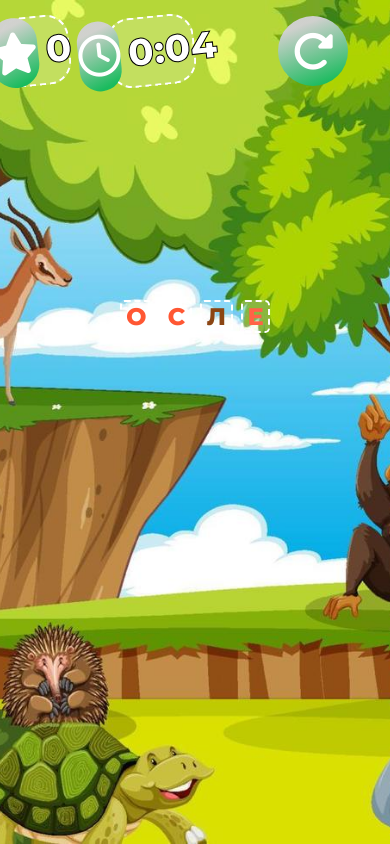
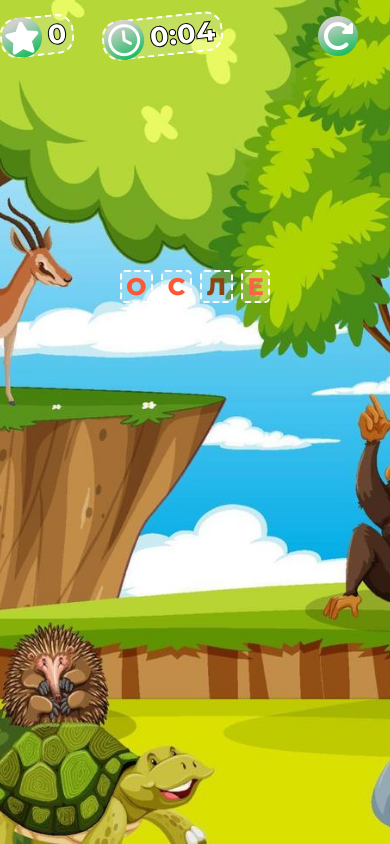
Before and after one commit to vitaliishevchuk123/make-word-game-js, a plain HTML site: page index.html in a window 390 px wide. Drawn offline with Linux system fonts and the light colour scheme.

Commit message:
mobile styles

```diff
--- a/sass/style.sass
+++ b/sass/style.sass
@@ -115,6 +115,20 @@ body
       &__item
         font-size: 72px
 
+.icons
+  &__item
+    width: 60px
+    height: 60px
+    font-size: 40px
+  &__text
+    padding: 0 0.2em 0 0
+    min-width: 60px
+    height: 60px
+    font-size: 36px
+    span
+      padding-left: 0.2em
+      -webkit-text-stroke: 1px black
+
 @media (max-width: 991px)
   .container
     width: 720px
@@ -124,6 +138,20 @@ body
       &__item
         font-size: 56px
 
+  .icons
+    &__item
+      width: 50px
+      height: 50px
+      font-size: 36px
+    &__text
+      padding: 0 0.2em 0 0
+      min-width: 50px
+      height: 50px
+      font-size: 32px
+      span
+        padding-left: 0.2em
+        -webkit-text-stroke: 1px black
+
 @media (max-width: 767px)
   .container
     width: 540px
@@ -132,6 +160,19 @@ body
     .letters
       &__item
         font-size: 36px
+  .icons
+    &__item
+      width: 40px
+      height: 40px
+      font-size: 32px
+    &__text
+      padding: 0 0.2em 0 0
+      min-width: 40px
+      height: 40px
+      font-size: 28px
+      span
+        padding-left: 0.2em
+        -webkit-text-stroke: 1px black
 
 @media (max-width: 576px)
   .container
@@ -140,3 +181,9 @@ body
     .letters
       &__item
         font-size: 24px
+  .icons-box
+    &__info
+      width: 70%
+
+    &__control
+      width: 30%
```
Also changed, not shown: css/style.css, 1 other file.
